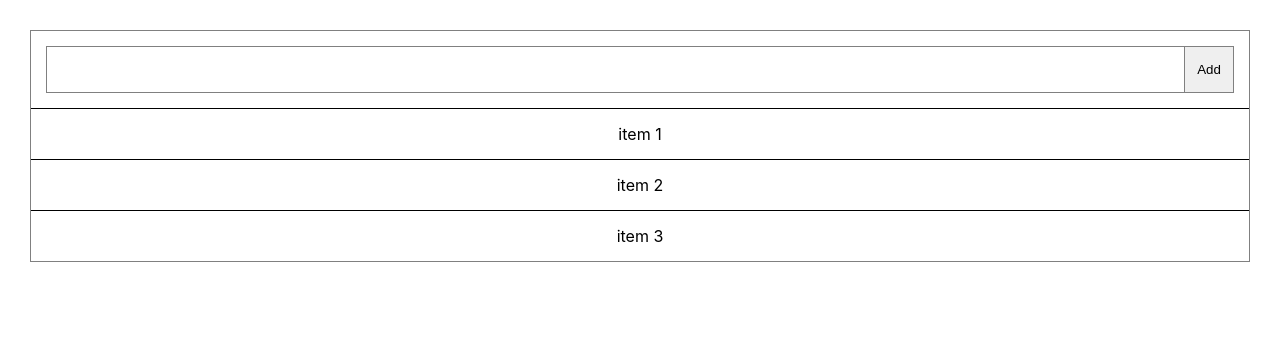
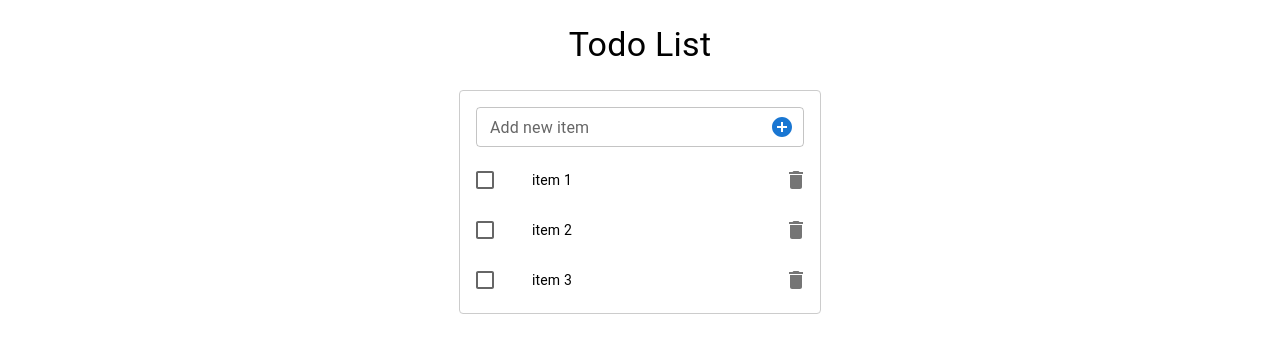
Before and after one commit to eduardo-dangelo/code-docs, a React (Create React App) app in the folder results/code-playground/: page / in a window 1280 px wide. Shown: the top 352 px of the page. Built offline with nearby package versions, Linux system fonts and the light colour scheme.

Commit message:
complete todo-list

```diff
--- a/results/code-playground/package.json
+++ b/results/code-playground/package.json
@@ -3,6 +3,10 @@
   "version": "0.1.0",
   "private": true,
   "dependencies": {
+    "@emotion/react": "^11.10.6",
+    "@emotion/styled": "^11.10.6",
+    "@mui/icons-material": "^5.11.16",
+    "@mui/material": "^5.12.0",
     "@testing-library/jest-dom": "^5.16.5",
     "@testing-library/react": "^13.4.0",
     "@testing-library/user-event": "^13.5.0",
--- a/results/code-playground/src/components/todoList/CreateEditItem.jsx
+++ b/results/code-playground/src/components/todoList/CreateEditItem.jsx
@@ -1,15 +1,24 @@
 import React, { useState } from 'react';
-
+import { IconButton, InputAdornment, TextField } from '@mui/material';
+import AddCircleIcon from '@mui/icons-material/AddCircle';
 const CreateEditItem = ({ onAdd }) => {
   const [value, setValue] = useState('');
+  const [error, setError] = useState('');
 
   const handleInputChange = (e) => {
     setValue(e.target.value);
+    if (error) {
+      setError('');
+    }
   };
 
   const handleSubmit = () => {
-    onAdd(value);
-    setValue('');
+    if (value) {
+      onAdd(value);
+      setValue('');
+    } else {
+      setError('Field is required');
+    }
   };
 
   const onKeyPress = (e) => {
@@ -19,15 +28,25 @@ const CreateEditItem = ({ onAdd }) => {
   };
 
   return (
-    <div className='input-box'>
-      <input
-        type='text'
-        onChange={handleInputChange}
-        onKeyDown={onKeyPress}
-        value={value}
-      />
-      <button onClick={handleSubmit}>Add</button>
-    </div>
+    <TextField
+      fullWidth
+      size='small'
+      label='Add new item'
+      value={value}
+      onChange={handleInputChange}
+      onKeyDown={onKeyPress}
+      InputProps={{
+        endAdornment: (
+          <InputAdornment position='end'>
+            <IconButton edge='end' color='primary' onClick={handleSubmit}>
+              <AddCircleIcon />
+            </IconButton>
+          </InputAdornment>
+        ),
+      }}
+      error={!!error}
+      helperText={error}
+    />
   );
 };
 
--- a/results/code-playground/src/components/todoList/TodoList.jsx
+++ b/results/code-playground/src/components/todoList/TodoList.jsx
@@ -1,7 +1,7 @@
 import React, { useState } from 'react';
 import TodoListItem from './TodoListItem';
 import CreateEditItem from './CreateEditItem';
-import './style.css';
+import { Card, List, ListItem, Typography } from '@mui/material';
 
 const initialList = ['item 1', 'item 2', 'item 3'];
 
@@ -12,15 +12,35 @@ const TodoList = () => {
     setList([...list, item]);
   };
 
+  const handleDelete = (index) => {
+    const newList = [...list];
+    newList.splice(index, 1);
+    setList(newList);
+  };
+
   return (
-    <div className='todo-list'>
-      <div className='header'>
-        <CreateEditItem onAdd={onAdd} />
-      </div>
-      {list.map((item, index) => (
-        <TodoListItem key={index} item={item} />
-      ))}
-    </div>
+    <>
+      <Typography variant='h4' sx={{ textAlign: 'center', my: 3 }}>
+        Todo List
+      </Typography>
+      <List
+        sx={{
+          width: '100%',
+          maxWidth: 360,
+          bgcolor: 'background.paper',
+          margin: 'auto',
+          border: '1px solid #ccc',
+          borderRadius: 1,
+        }}
+      >
+        <ListItem>
+          <CreateEditItem onAdd={onAdd} />
+        </ListItem>
+        {list.map((item, index) => (
+          <TodoListItem key={index} item={item} onDelete={() => handleDelete(index)} />
+        ))}
+      </List>
+    </>
   );
 };
 
--- a/results/code-playground/src/components/todoList/TodoListItem.jsx
+++ b/results/code-playground/src/components/todoList/TodoListItem.jsx
@@ -1,7 +1,37 @@
-import React, { useState } from 'react'
+import React, { useState } from 'react';
+import {
+  Checkbox,
+  IconButton,
+  ListItem,
+  ListItemButton,
+  ListItemIcon,
+  ListItemText,
+} from '@mui/material';
+import DeleteForeverIcon from '@mui/icons-material/Delete';
 
-const TodoListItem = ({ item }) => {
-  return <div className='todo-item'>{item}</div>
-}
+const TodoListItem = ({ item, onDelete }) => {
+  const [checked, setChecked] = useState(false);
+  return (
+    <ListItem
+      secondaryAction={
+        <IconButton edge='end' onClick={onDelete}>
+          <DeleteForeverIcon />
+        </IconButton>
+      }
+      disablePadding
+    >
+      <ListItemButton role={undefined} onClick={() => setChecked(!checked)} dense>
+        <ListItemIcon>
+          <Checkbox edge='start' checked={checked} tabIndex={-1} disableRipple />
+        </ListItemIcon>
+        <ListItemText
+          id={item}
+          primary={item}
+          sx={{ textDecoration: checked ? 'line-through' : 'none' }}
+        />
+      </ListItemButton>
+    </ListItem>
+  );
+};
 
-export default TodoListItem
+export default TodoListItem;
--- a/results/code-playground/src/components/todoList/style.css
+++ b/results/code-playground/src/components/todoList/style.css
@@ -5,12 +5,14 @@
     width: auto;
     height: 100%;
     margin: 30px;
-    border: 1px solid gray;
+    border: 1px solid #18122B;
+    background: #F4EEE0;
+    color: #393646;
 }
 
 .todo-item {
     height: 50px;
-    border-bottom: 1px solid black;
+    border-bottom: 1px solid #18122B;
     display: flex;
     align-items: center;
     justify-content: center;
@@ -21,8 +23,9 @@
 }
 
 .header {
+    background: #6D5D6E;
     width: 100%;
-    border-bottom: 1px solid black;
+    border-bottom: 1px solid #18122B;
     display: flex;
     flex-direction: column;
     align-items: stretch;
@@ -36,12 +39,12 @@
 
 input {
     flex: 1;
-    /*height: 100%;*/
     border: 1px solid gray;
     border-right: 0;
     padding: 10px 8px;
     border-radius: 0;
     font-size: 16px;
+    background: #F4EEE0;
 }
 
 button {
@@ -49,4 +52,5 @@ button {
     width: 50px;
     height: 100%;
     border: 1px solid gray;
+    background: #4F4557;
 }
```
Also changed, not shown: results/code-playground/src/App.css (deleted, +0 -38 lines), 2 other files (tests, documents, lock files or other folders).
